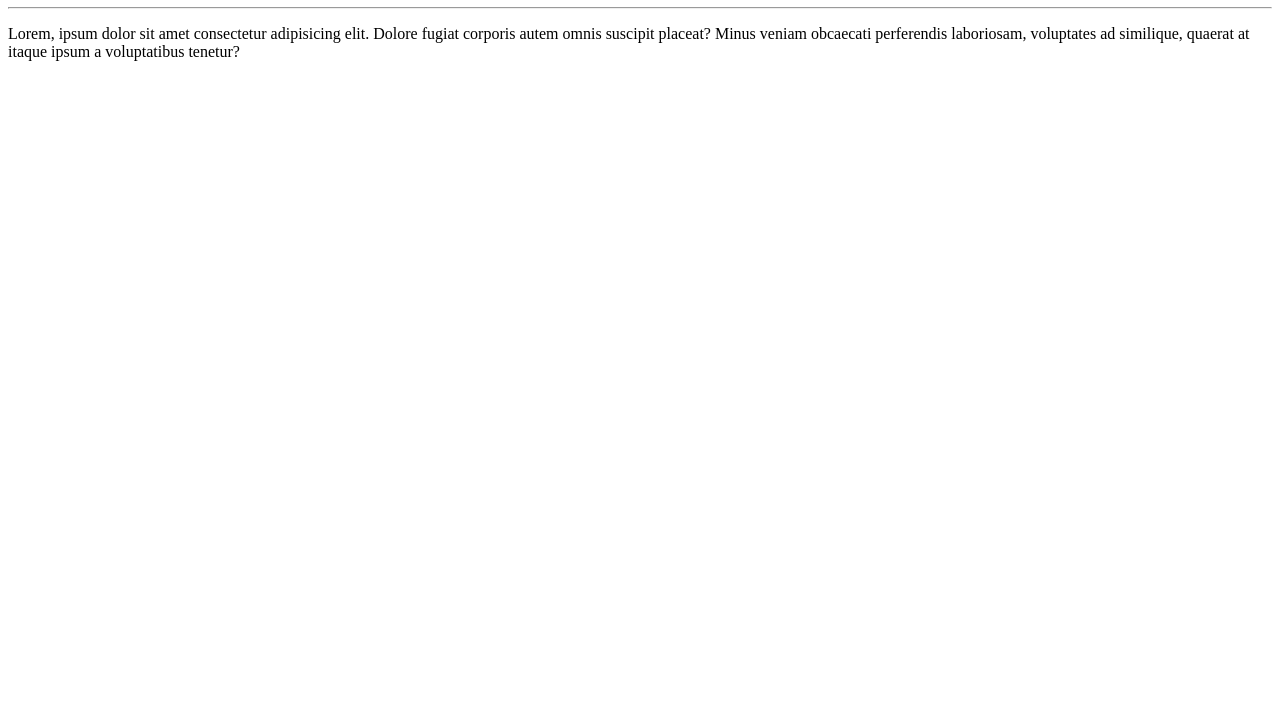
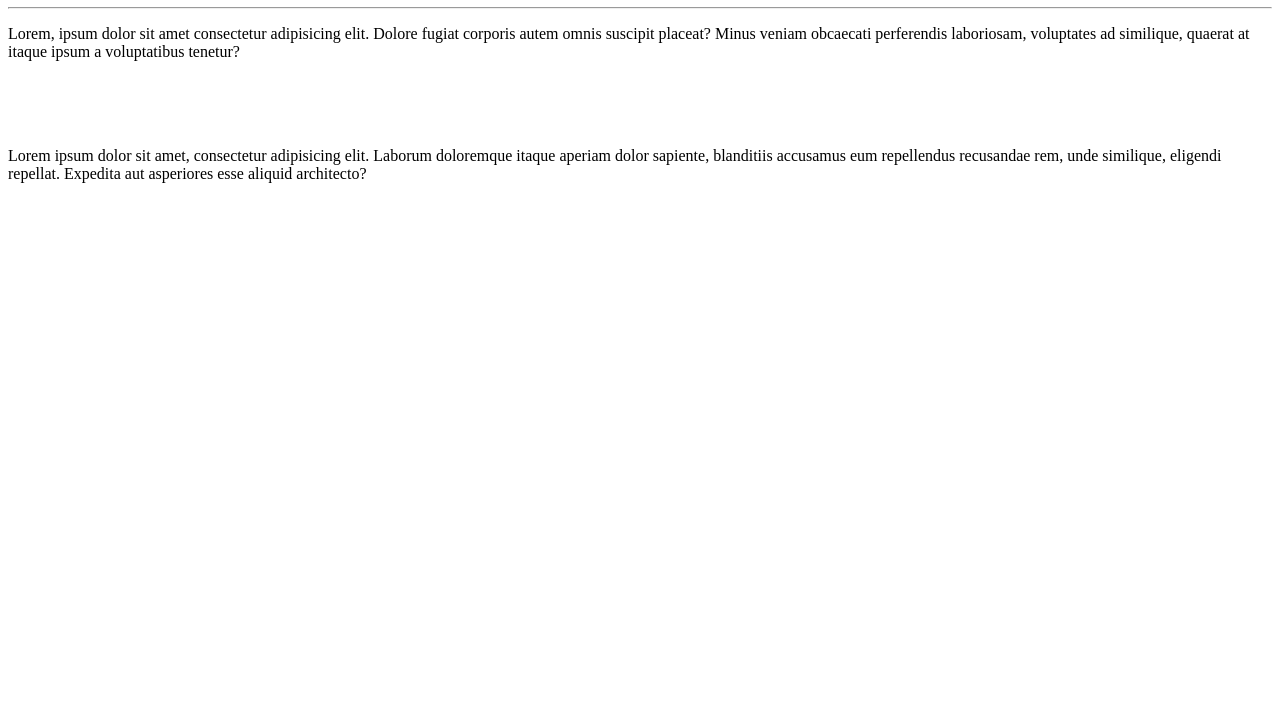
Before and after one commit to lucascapoani/Ola-Mundo, a plain HTML site: page site-exemplo/index.html in a window 1280 px wide. Shown: the part 73-800 px from the top of the page. Drawn offline with Linux system fonts and the light colour scheme.

Commit message:
Update index.html
Novo parágrafo

```diff
--- a/site-exemplo/index.html
+++ b/site-exemplo/index.html
@@ -10,5 +10,7 @@
     <h1>Olá, mundo!</h1>
     <hr>
     <p>Lorem, ipsum dolor sit amet consectetur adipisicing elit. Dolore fugiat corporis autem omnis suscipit placeat? Minus veniam obcaecati perferendis laboriosam, voluptates ad similique, quaerat at itaque ipsum a voluptatibus tenetur?</p>
+    <br><br><br>
+    <p>Lorem ipsum dolor sit amet, consectetur adipisicing elit. Laborum doloremque itaque aperiam dolor sapiente, blanditiis accusamus eum repellendus recusandae rem, unde similique, eligendi repellat. Expedita aut asperiores esse aliquid architecto?</p>
 </body>
 </html>
```
